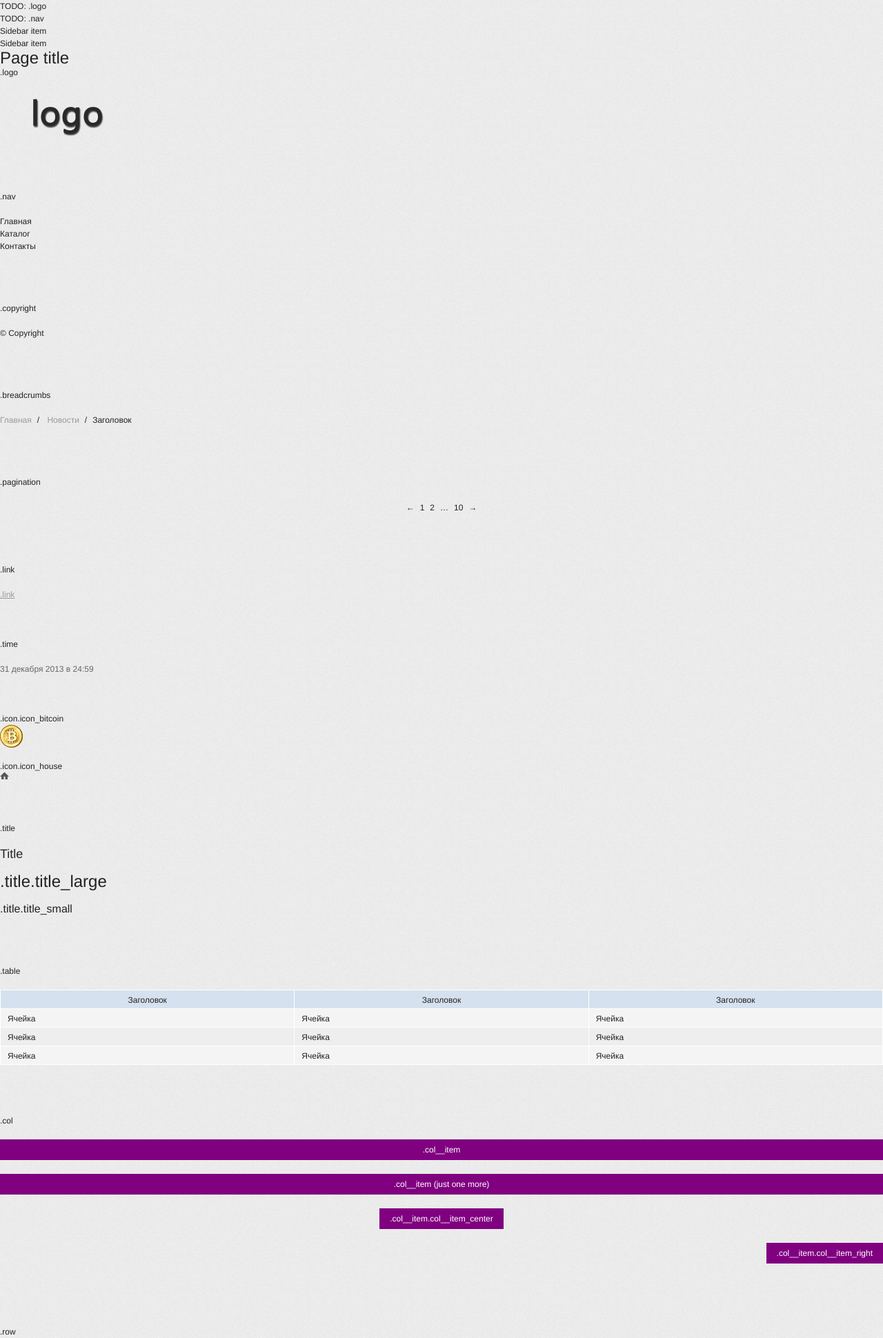
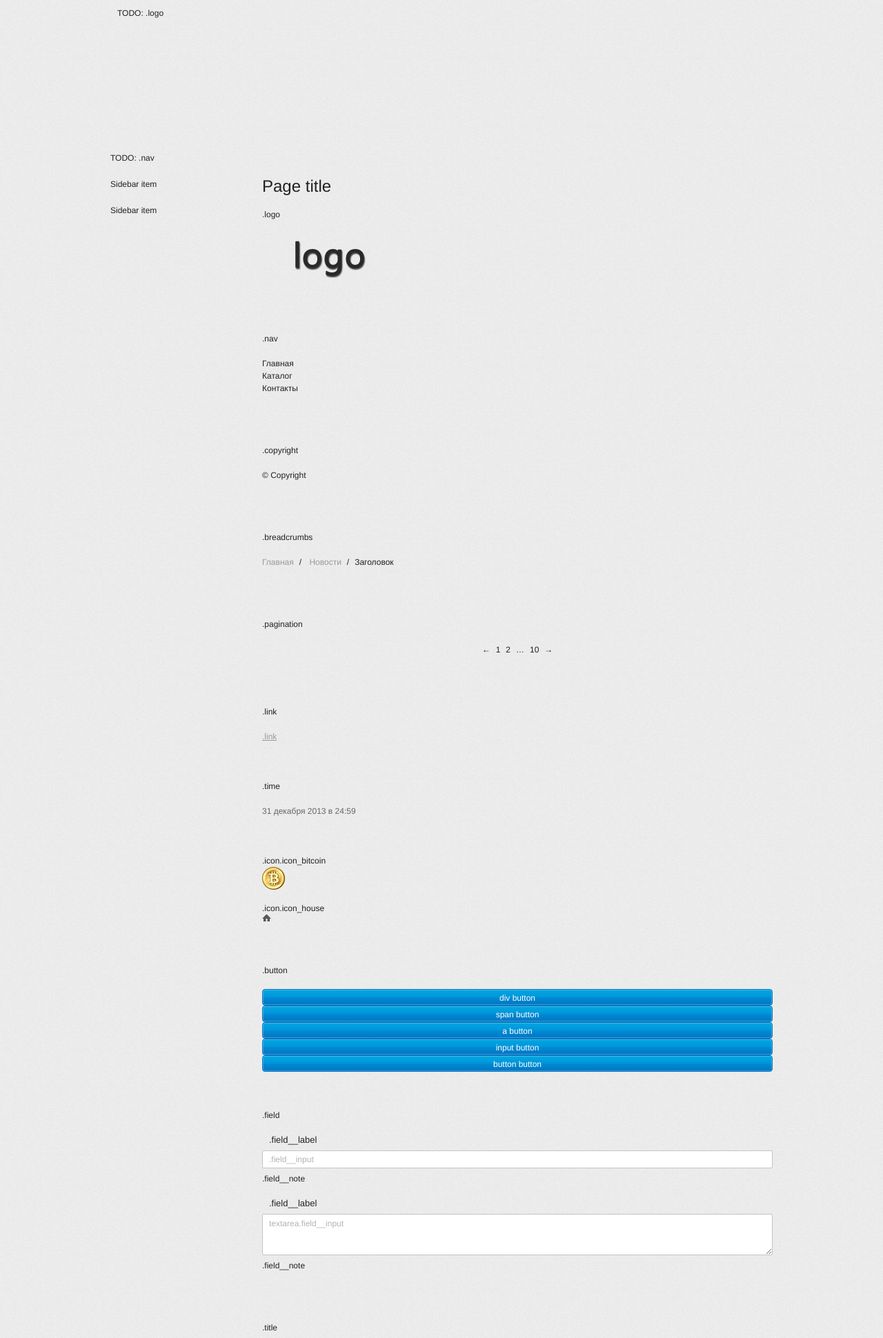
Before and after one commit to shchukin/template, a PHP site: page /kit.html in a window 1280 px wide. Shown: the top 1940 px of the page at 69% size. Run offline with PHP 8.4, Linux system fonts and the light colour scheme.

Commit message:
Remarked kit page

```diff
--- a/css/_reset.css
+++ b/css/_reset.css
@@ -58,6 +58,10 @@
     width: 100%;
 }
 
+label {
+    cursor: pointer;
+}
+
 ::-webkit-input-placeholder { font-style: normal; }
 ::-moz-placeholder { font-style: normal; }
 :-ms-input-placeholder { font-style: normal; }
--- a/css/_style.css
+++ b/css/_style.css
@@ -6,33 +6,21 @@
 @import url(link.css);
 @import url(time.css);
 @import url(icon.css);
+@import url(button.css);
+@import url(field.css);
 @import url(title.css);
 @import url(table.css);
 @import url(video.css);
 @import url(col.css);
 @import url(row.css);
 @import url(wysiwyg.css);
-
-
+@import url(clearfix.css);
+@import url(ancients.css);
 @import url(logo.css);
 @import url(nav.css);
 @import url(copyright.css);
 @import url(breadcrumbs.css);
 @import url(pagination.css);
-
-
-
-
-Доделать:
-@import url(button.css);
-@import url(field.css);
-
-
-
-Проверить:
-
-@import url(clearfix.css);
-@import url(ancients.css);
 @import url(sidebar.css);
 @import url(content.css);
 @import url(header.css);
--- a/css/button.css
+++ b/css/button.css
@@ -1,9 +1,12 @@
 .button {
+    outline: none;
     -webkit-box-sizing: border-box;
+       -moz-box-sizing: border-box;
             box-sizing: border-box;
     display: inline-block;
-    vertical-align: middle;
+    vertical-align: top;
     white-space: nowrap;
+    width: 100%;
     height: 24px;
     line-height: 24px;
     padding: 0 8px;
@@ -12,9 +15,11 @@
     background: -webkit-linear-gradient(#00a7e1, #0095da 50%, #008cd2 51%, #0075c6);
     background:         linear-gradient(#00a7e1, #0095da 50%, #008cd2 51%, #0075c6);
     border-radius: 4px;
+    text-align: center;
     box-shadow: inset 0 0 0 1px rgba(255,255,255,.25);
     font-size: 12px;
     color: #fff;
+    cursor: pointer;
 }
 
 .button:hover {
--- a/css/content.css
+++ b/css/content.css
@@ -1,7 +1,7 @@
 .content {
 
 }
-    .content__title {
+    .content__header {
 
     }
 
--- a/css/field.css
+++ b/css/field.css
@@ -1,10 +1,22 @@
 .field {
+
+}
+
+    .field__label {
+        margin: 0 0 6px;
+        padding: 0 10px;
+        font-size: 13px;
+    }
+
+    .field__input {
+        outline: none;
         -webkit-box-sizing: border-box;
+           -moz-box-sizing: border-box;
                 box-sizing: border-box;
         display: inline-block;
-    vertical-align: middle;
+        vertical-align: top;
+        width: 100%;
         height: 26px;
-    width: 110px;
         padding: 0 9px;
         border: 1px solid #c3c3c3;
         border-radius: 2px;
@@ -12,32 +24,25 @@
         color: #333;
     }
 
-textarea.field {
+    textarea.field__input {
         padding-top: 6px;
         padding-bottom: 6px;
         height: 60px;
         resize: vertical;
     }
 
-.field::-webkit-input-placeholder { color: #b3b3b3; }
-.field::-moz-placeholder { color: #b3b3b3; }
-.field:-ms-input-placeholder { color: #b3b3b3; }
+    .field__input::-webkit-input-placeholder { color: #b3b3b3; }
+    .field__input::-moz-placeholder { color: #b3b3b3; }
+    .field__input:-ms-input-placeholder { color: #b3b3b3; }
 
-.field:hover::-webkit-input-placeholder { color: #7e7e7e; }
-.field:hover::-moz-placeholder { color: #7e7e7e; }
-.field:hover:-ms-input-placeholder { color: #7e7e7e; }
+    .field__input:hover::-webkit-input-placeholder { color: #7e7e7e; }
+    .field__input:hover::-moz-placeholder { color: #7e7e7e; }
+    .field__input:hover:-ms-input-placeholder { color: #7e7e7e; }
 
-.field:focus::-webkit-input-placeholder { color: #7e7e7e; }
-.field:focus::-moz-placeholder { color: #7e7e7e; }
-.field:focus:-ms-input-placeholder { color: #7e7e7e; }
+    .field__input:focus::-webkit-input-placeholder { color: #7e7e7e; }
+    .field__input:focus::-moz-placeholder { color: #7e7e7e; }
+    .field__input:focus:-ms-input-placeholder { color: #7e7e7e; }
 
-
-
-.field_wide {
-    width: 200px;
+    .field__note {
+        margin: 6px 0 0;
     }
-
-
-.field_narrow {
-    width: 50px;
-}
--- a/kit.html
+++ b/kit.html
@@ -74,7 +74,7 @@
                      --><div class="body__content">
 
                             <div class="content">
-                                <div class="content__title">
+                                <div class="content__header">
                                     <h1 class="title title_large">Page title</h1>
                                 </div>
                                 <div class="content__body">
@@ -209,6 +209,44 @@
                                     <br>
                                     <br>
 
+                                    .button
+                                    <br>
+                                    <br>
+
+
+
+                                    <div class="button">div button</div>
+                                    <span class="button">span button</span>
+                                    <a class="button" href="#">a button</a>
+                                    <input type="submit" class="button" value="input button">
+                                    <button class="button">button button</button>
+
+                                    <br>
+                                    <br>
+                                    <br>
+                                    <br>
+                                    .field
+                                    <br>
+                                    <br>
+
+                                    <div class="field">
+                                        <div class="field__label"><label for="temp-field-id-a">.field__label</label></div>
+                                        <input class="field__input" type="text" placeholder=".field__input" id="temp-field-id-a">
+                                        <div class="field__note">.field__note</div>
+                                    </div>
+
+                                    <br>
+
+                                    <div class="field">
+                                        <div class="field__label"><label for="temp-field-id-a">.field__label</label></div>
+                                        <textarea class="field__input" type="text" placeholder="textarea.field__input" id="temp-field-id-a"></textarea>
+                                        <div class="field__note">.field__note</div>
+                                    </div>
+
+                                    <br>
+                                    <br>
+                                    <br>
+                                    <br>
                                     .title
                                     <br>
                                     <br>
```
Also changed, not shown: index.html (deleted, +0 -217 lines), images/Buy_menu_icon.png (added). Lines whose indentation alone changed are shown as unchanged.
